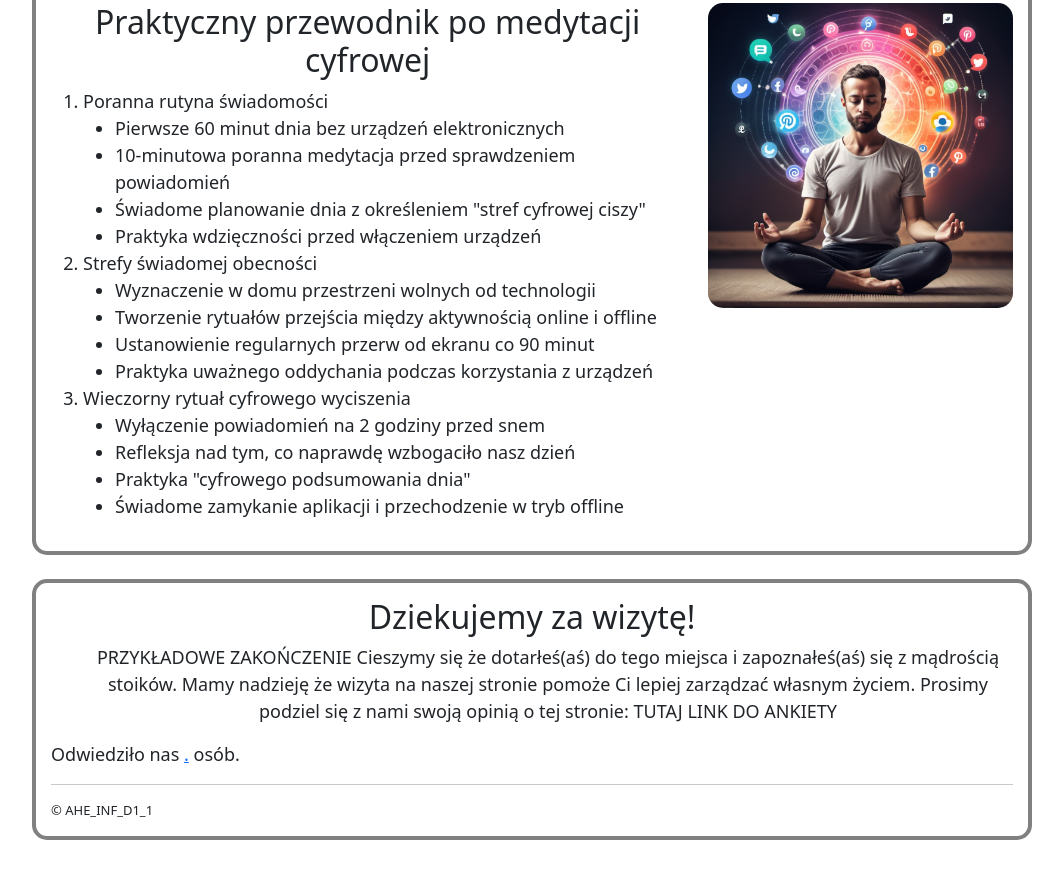
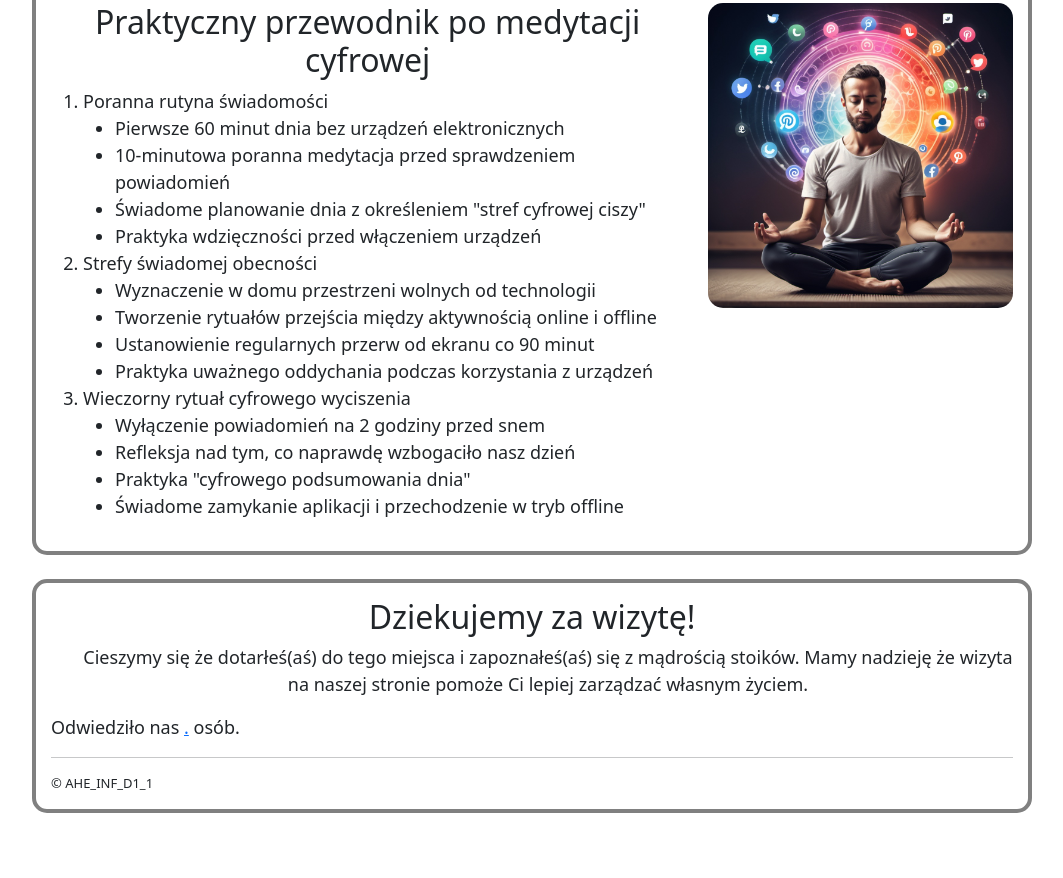
Before and after one commit to Fomooff/fomooff.github.io, a plain HTML site: page index.html in a window 1280 px wide. Shown: the part 2676-3554 px from the top of the page, without its empty margins (108-1171 px from the left). Drawn offline with nearby package versions, Linux system fonts and the light colour scheme; a script that the page names is missing.

Commit message:
ending edit

```diff
--- a/index.html
+++ b/index.html
@@ -333,11 +333,10 @@
                 <div id="section_2_content_1">
                     <ul>
                         <li>
-                            PRZYKŁADOWE ZAKOŃCZENIE
                             Cieszymy się że dotarłeś(aś) do tego miejsca i zapoznałeś(aś) się z mądrością stoików.
                             Mamy nadzieję że wizyta na naszej stronie pomoże Ci lepiej zarządzać własnym życiem.
-                            Prosimy podziel się z nami swoją opinią o tej stronie:
-                            TUTAJ LINK DO ANKIETY
+                            <!--Prosimy podziel się z nami swoją opinią o tej stronie: -->
+
                         </li>
                     </ul>
                 </div>
```
